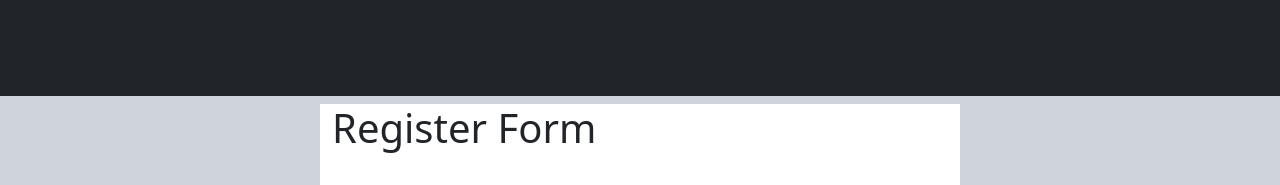
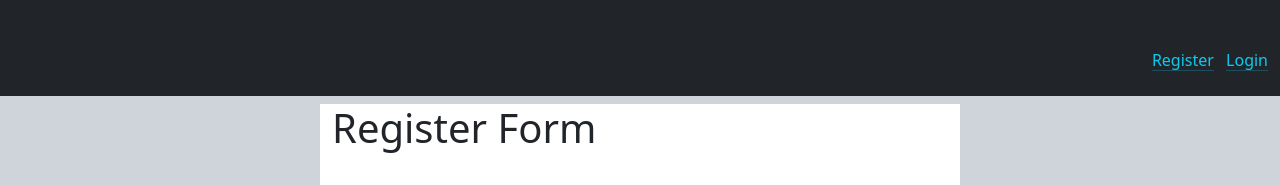
Before and after one commit to mihouami/todo-htmx, a Django app: page /register/ in a window 1280 px wide. Shown: the top 185 px of the page. Run offline with Django 5.2, Linux system fonts and the light colour scheme; some libraries are stand-ins or nearby versions.

Commit message:
04-add Login and Logout views

```diff
--- a/project/project/urls.py
+++ b/project/project/urls.py
@@ -3,5 +3,5 @@ from django.urls import path, include
 
 urlpatterns = [
     path("admin/", admin.site.urls),
-    path("register/", include('users.urls')),
+    path("", include('users.urls')),
 ]
--- a/project/users/forms.py
+++ b/project/users/forms.py
@@ -3,10 +3,15 @@ from django import forms
 from django.contrib.auth.forms import UserCreationForm
 
 class UserForm(UserCreationForm):
-    country = forms.ModelChoiceField(queryset=Country.objects.all())  # Provide queryset for country
+    country = forms.ModelChoiceField(queryset=Country.objects.order_by('name'))  # Provide queryset for country
     cars = forms.ModelMultipleChoiceField(queryset=Car.objects.all())  # Provide queryset for cars
     email = forms.EmailField()
 
     class Meta:
         model = User
         fields = ('username', 'email', 'password1', 'password2', 'cars', 'country')
+
+
+class LoginForm(forms.Form):
+    email = forms.EmailField()
+    password = forms.CharField(widget=forms.PasswordInput)
--- a/project/users/templates/base.html
+++ b/project/users/templates/base.html
@@ -12,7 +12,28 @@
     />
   </head>
   <body class="bg-dark-subtle">
-    <div class="container-fluid bg-dark py-5"></div>
+    <div class="container-fluid bg-dark py-5 position-relative">
+      <div class="position-absolute end-0 mx-2">
+        {% if not user.is_authenticated %}
+        <a
+          class="link-info link-offset-2 link-underline-opacity-25 link-underline-opacity-100-hover mx-1"
+          href="{% url 'register' %}"
+          >Register</a
+        >
+        <a
+          class="link-info link-offset-2 link-underline-opacity-25 link-underline-opacity-100-hover mx-1"
+          href="{% url 'login' %}"
+          >Login</a
+        >
+        {% else %}
+        <a
+          class="link-info link-offset-2 link-underline-opacity-25 link-underline-opacity-100-hover mx-1"
+          href="{% url 'logout' %}"
+          >Logout</a
+        >
+        {% endif %}
+      </div>
+    </div>
     <div class="container">
       {% if messages %}<!---->
       {% include 'messages.html' %}<!---->
--- a/project/users/urls.py
+++ b/project/users/urls.py
@@ -2,5 +2,7 @@ from django.urls import path
 from .views import *
 
 urlpatterns = [
-    path("", register, name='register'),
+    path("register/", register, name='register'),
+    path("login/", login_user, name='login'),
+    path("logout/", logout_user, name='logout'),
 ]
--- a/project/users/views.py
+++ b/project/users/views.py
@@ -1,6 +1,14 @@
-from django.shortcuts import render, redirect
-from .forms import UserForm
+from django.shortcuts import render, redirect, get_object_or_404
+from .forms import UserForm, LoginForm
 from django.contrib import messages
+from django.contrib.auth import authenticate, login, logout
+from .models import User
+
+
+#from django.contrib.auth import get_user_model
+#User = get_user_model()
+
+
 
 # Create your views here.
 def register(request):
@@ -13,3 +21,27 @@ def register(request):
             messages.warning(request, 'Something went wrong')
     context = {'form':form}
     return render(request, 'register.html', context)
+
+
+
+def login_user(request):
+    if not request.user.is_authenticated:
+        form = LoginForm(request.POST or None)
+        if request.method == 'POST':
+            if form.is_valid():
+                email = form.cleaned_data.get('email')
+                password = form.cleaned_data.get('password')
+                user = authenticate(request, email=email, password=password)
+                if user is not None:
+                    login(request, user)
+                    messages.success(request, 'You have been logged in')
+                    return redirect('login')
+        context = {'form':form}
+        return render(request, 'login.html', context)
+    else:
+        return redirect('register')
+
+def logout_user(request):
+    logout(request)
+    messages.success(request, 'You have been logged out')
+    return redirect('login')
```
Also changed, not shown: project/users/templates/login.html (+15 -2 lines).
